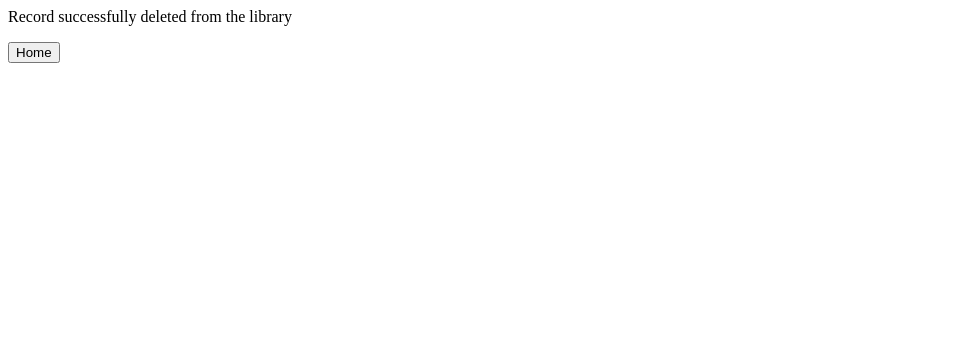
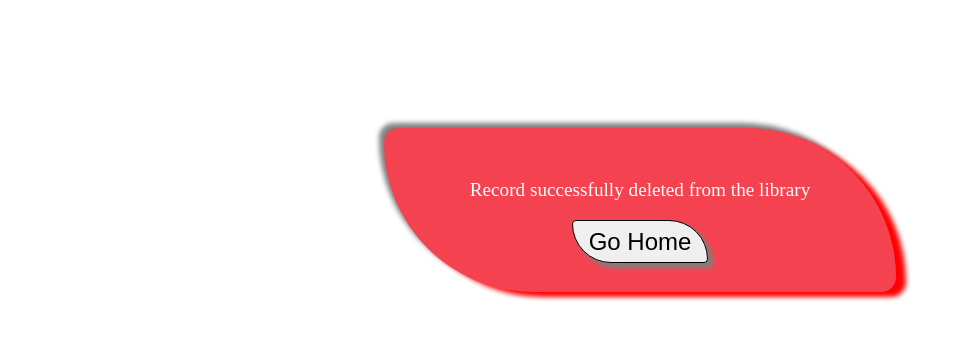
Before and after one commit to aliravn/CF-CR11-Valeria, a PHP site: page /a_delete.php?id=1 in a window 1280 px wide. Shown: the top 340 px of the page, without its empty margins (0-965 px from the left). Run offline with PHP 8.4, Linux system fonts and the light colour scheme.

Commit message:
finish styling for action confirmation messges

```diff
--- a/a_delete.php
+++ b/a_delete.php
@@ -5,9 +5,24 @@ if ($_GET['id']) {
 	$id = $_GET['id'];
 
 	$sql_request = "DELETE FROM media WHERE media_lib_ID = '$id'" ;
+
+?>
+
+<!DOCTYPE html>
+<html>
+<head>
+	<title>Confirmation</title>
+	<link rel="stylesheet" type="text/css" href="css/style.css">
+</head>
+
+<?php
 	if($connect->query($sql_request) === TRUE) {
-		echo "<p>Record successfully deleted from the library</p>";
-		echo "<a href='./index.php'><button type='button'>Home</button></a>";
+		echo "
+		<div class='confirmation-message delete'>
+			<p>Record successfully deleted from the library</p>
+			<a href='./index.php'><button type='button'>Go Home</button></a>
+		</div>
+		";
 	} else {
 		echo "Error while updating record : ". $connect->error;
 	}
--- a/css/style.css
+++ b/css/style.css
@@ -21,3 +21,33 @@ table {
 .home-manipulate-button {
 	width: 60px;
 }
+
+.confirmation-message {
+	width: 30rem;
+	height: 100px;
+	margin: 0 auto;
+	margin-top: 10vw;
+	font-size: 1.2rem;
+	text-align: center;
+	padding: 2rem 1rem;
+	background-color: lightgreen;
+	border-radius: 15px 150px 15px 150px;
+	box-shadow: 10px 5px 5px green, -5px -5px 5px grey;
+}
+
+.confirmation-message button {
+	border-radius: 10px;
+	border: 1px solid black;
+	padding: .4rem 1rem;
+	margin: 0 1rem;
+	font-size: 1.5rem;
+	border-radius: 15px 150px 15px 150px;
+	box-shadow: 5px 5px 5px grey;
+	cursor: pointer;
+}
+
+.delete {
+	background-color: #f54251;
+	box-shadow: 10px 5px 5px red, -5px -5px 5px grey;
+	color: white;s
+}
```
Also changed, not shown: a_create.php (+16 -3 lines), a_update.php (+17 -3 lines).
